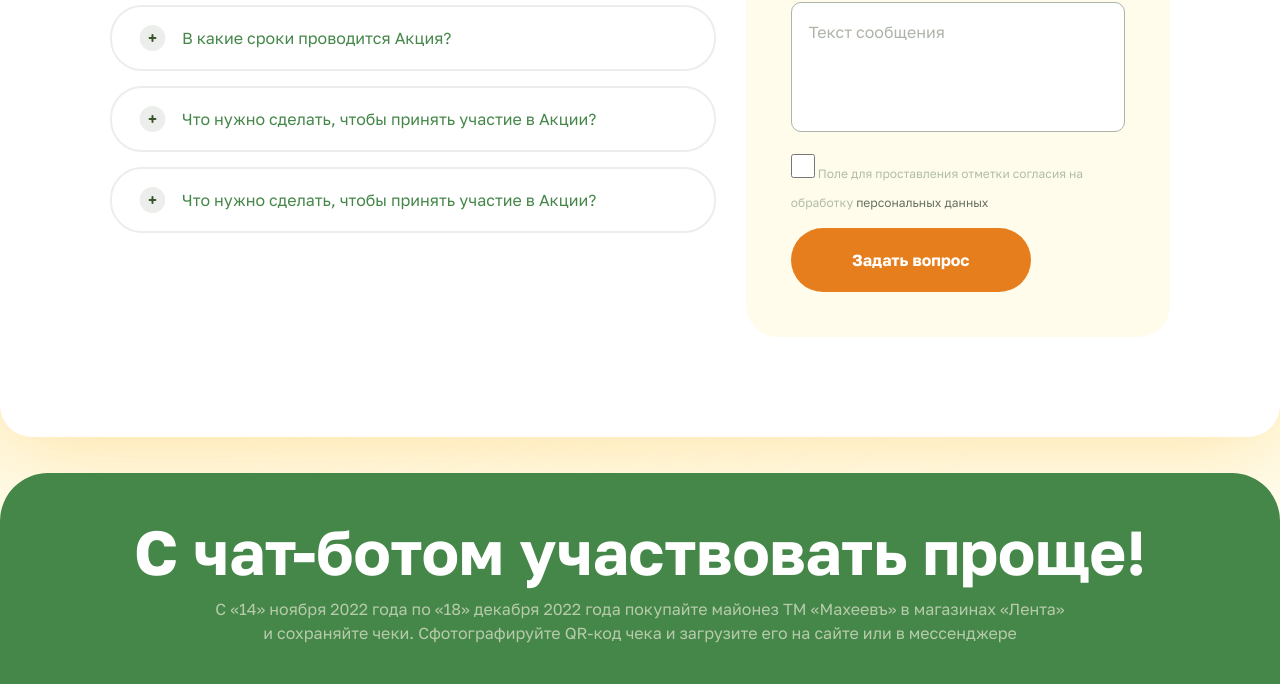
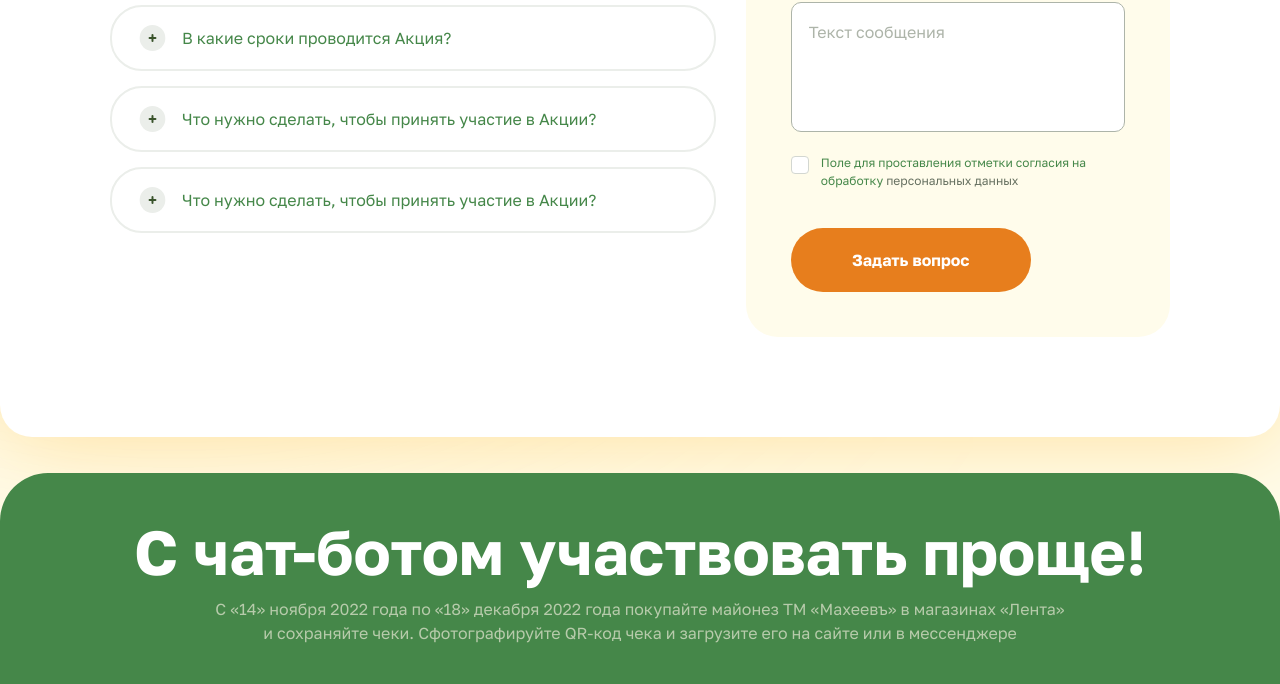
Before and after one commit to FlutterReactDev/lenta, a plain HTML site: page index.html in a window 1280 px wide. Shown: the part 3850-4534 px from the top of the page. Drawn offline with Linux system fonts and the light colour scheme.

Commit message:
checkbox

```diff
--- a/css/main.css
+++ b/css/main.css
@@ -491,11 +491,13 @@ a.stock__card__mark {
 }
 
 .feedback__form__btn {
-  width: 240px;
+  max-width: 240px;
+  width: 100%;
   height: 64px;
   justify-content: center;
   align-items: center;
   display: flex;
+  margin-top: 30px;
 }
 
 /*---------------Bot--------------*/
@@ -628,15 +630,37 @@ a.stock__card__mark {
 input[type="radio"] {
   display: none;
 }
-
+input[type="checkbox"] {
+  display: none;
+}
 label {
   position: relative;
   padding-left:30px ;
 
   margin-left: 10px;
-
+}
+.checkbox-mark {
+  position: absolute;
+  top: 2px;
+  left: 0;
+  width: 18px;
+  height: 18px;
+  border: 1px solid var(--grey-color);
+  border-radius: 4px;
+  background-color: #fff;
 }
 
+.checkbox-mark::before {
+  content: "";
+  position: absolute;
+  background-image: url(../images/check.svg);
+  background-repeat: no-repeat;
+  width: 12px;
+  height: 12px;
+  top: 50%;
+  left: 50%;
+  transform: translate(-50%,-50%);
+}
 .radio-mark {
   position: absolute;
   top: 2px;
@@ -662,9 +686,19 @@ input[type="radio"]:checked + label .radio-mark{
   background-color: var(--green-color);
   border: none;
 }
-
+input[type="checkbox"]:checked + label .checkbox-mark{
+  background-color: var(--orange-color);
+  border: none;
+}
 .group {
   color: #333333;
   margin: 22px 0;
   padding-left: 20px;
 }
+
+.feedback__form label{
+  position: relative;
+  padding-left: 30px;
+  margin-left: 0px;
+  font-size: 12px;
+}
--- a/index.html
+++ b/index.html
@@ -711,10 +711,14 @@
                                     <input placeholder="Ваше имя" type="text" name="firstname"/>
                                     <input placeholder="Ваша фамилия" type="text" name="lastname"/>
                                     <textarea placeholder="Текст сообщения"></textarea>
-                                    <p>
-                                        <input type="checkbox"/>
-                                        Поле для проставления отметки согласия на обработку <a>персональных данных </a>
-                                    </p>
+                                    <div>
+                                        <input type="checkbox" id="checkbox"/>
+                                        <label for="checkbox">
+                                            <div class="checkbox-mark"> </div>
+                                            Поле для проставления отметки согласия на обработку <a>персональных данных</a>
+                                        </label>
+                                    </div>
+
                                     <button type="submit" class="feedback__form__btn button button--fill">
                                         Задать вопрос
                                     </button>
```
Also changed, not shown: images/check.svg (added).
